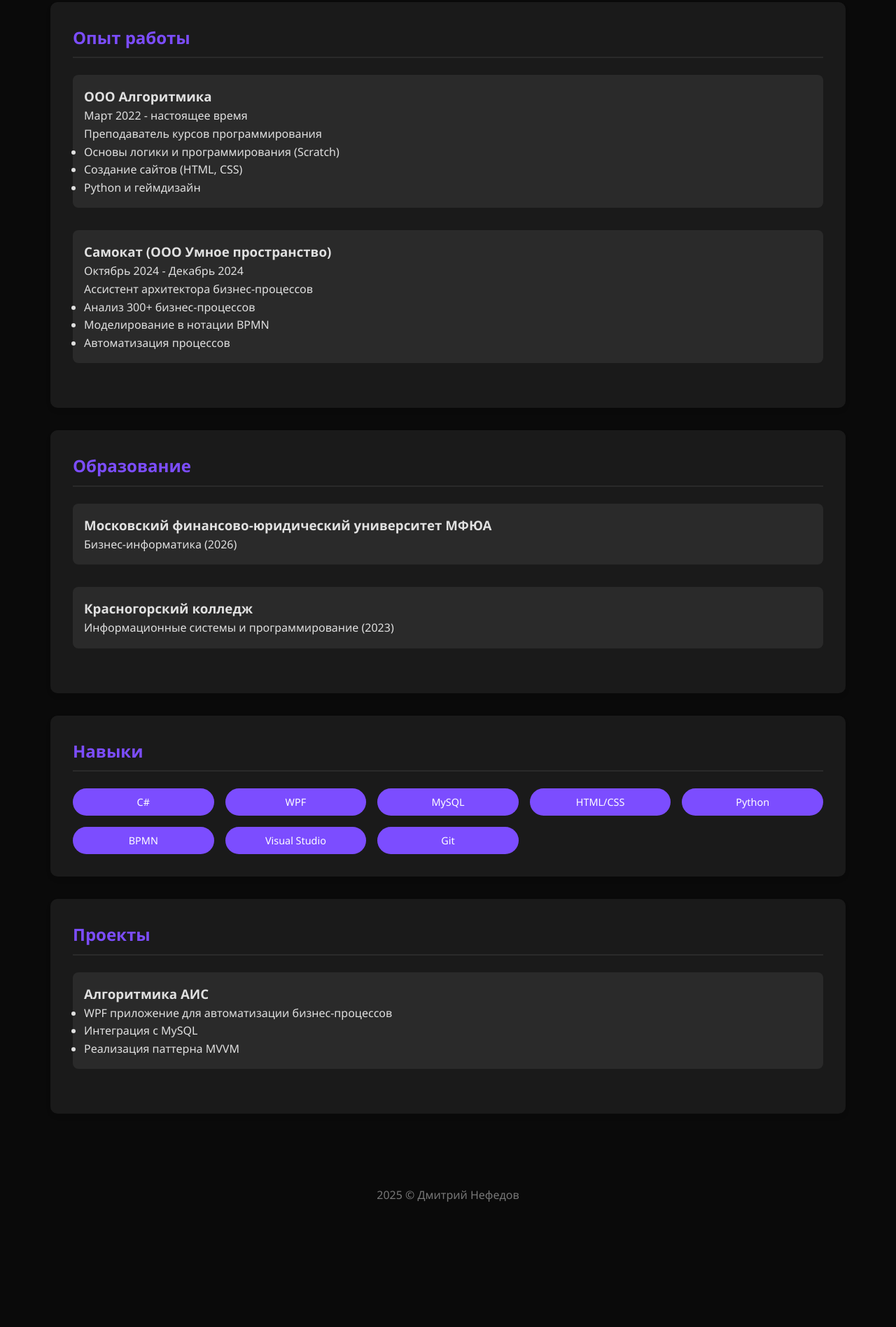
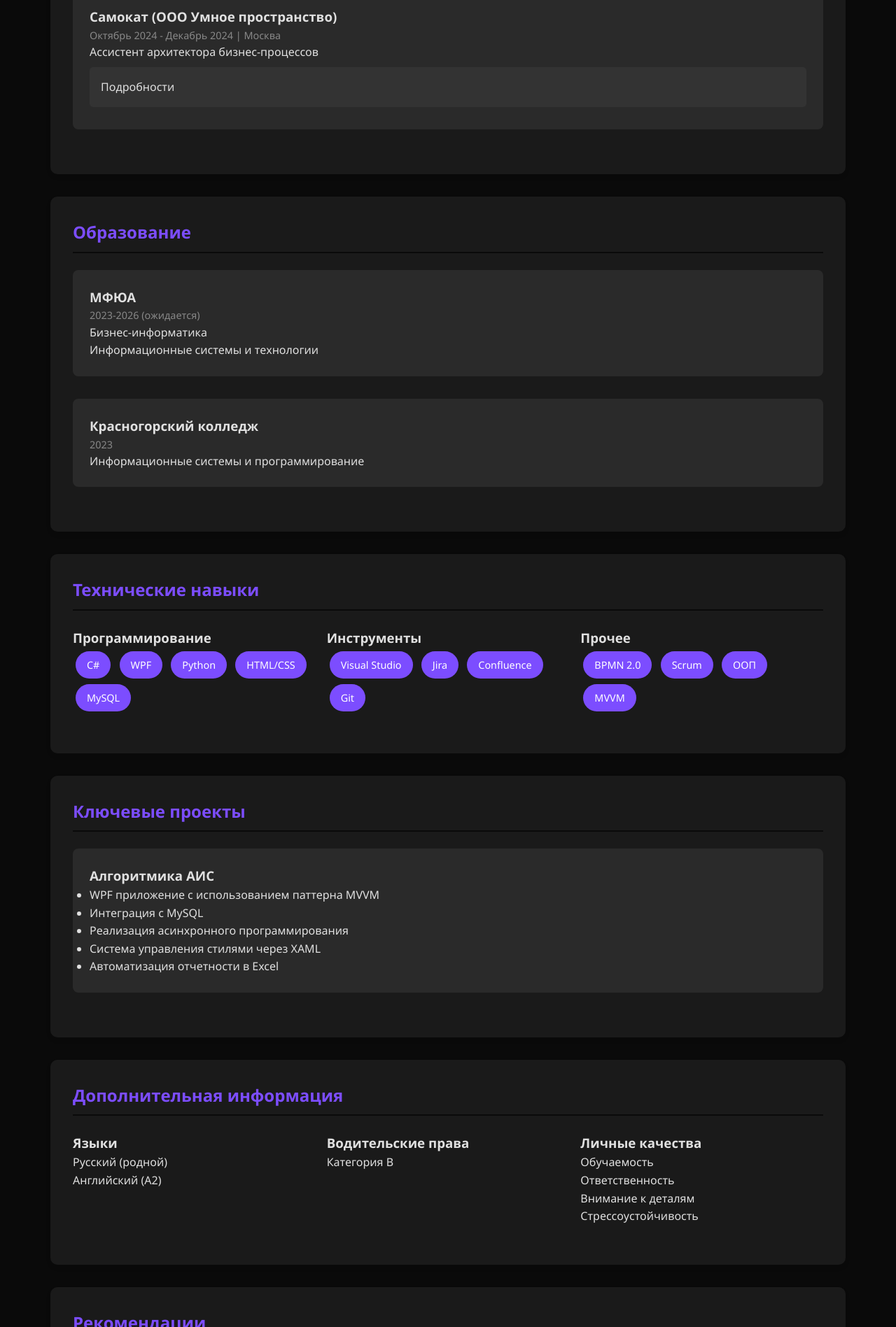
Before and after one commit to nefiodov1557/My-Site, a plain HTML site: page index.html in a window 1280 px wide. Shown: the part 903-2800 px from the top of the page at 70% size. Before the commit the page ends 2625 px from the top, so only its background shows below. Drawn offline with nearby package versions, Linux system fonts and the light colour scheme.

Commit message:
Update index.html

```diff
--- a/index.html
+++ b/index.html
@@ -3,8 +3,16 @@
 <head>
     <meta charset="UTF-8">
     <meta name="viewport" content="width=device-width, initial-scale=1.0">
-    <title>Нефедов Дмитрий - C# разработчик</title>
+    <title>Нефедов Дмитрий - Full Stack C# Developer</title>
+    <link href="https://unpkg.com/boxicons@2.1.4/css/boxicons.min.css" rel="stylesheet">
     <style>
+        :root {
+            --primary: #7c4dff;
+            --dark: #0a0a0a;
+            --dark-gray: #1a1a1a;
+            --text: #e0e0e0;
+        }
+
         * {
             margin: 0;
             padding: 0;
@@ -13,8 +21,8 @@
         }
 
         body {
-            background: #0a0a0a;
-            color: #e0e0e0;
+            background: var(--dark);
+            color: var(--text);
             line-height: 1.6;
         }
 
@@ -24,7 +32,7 @@
             padding: 2rem;
         }
 
-        /* Шапка */
+        /* Header */
         .header {
             display: grid;
             grid-template-columns: 200px 1fr;
@@ -33,23 +41,34 @@
             align-items: center;
         }
 
+        header a{
+            color: #7c4dff;
+        }
+
         .photo {
             width: 200px;
             height: 200px;
             border-radius: 50%;
             object-fit: cover;
-            border: 3px solid #2a2a2a;
+            border: 3px solid var(--dark-gray);
         }
 
         .contacts {
-            background: #1a1a1a;
+            background: var(--dark-gray);
             padding: 1.5rem;
             border-radius: 10px;
         }
 
-        /* Секции */
+        .contact-item {
+            display: flex;
+            align-items: center;
+            gap: 0.5rem;
+            margin: 0.5rem 0;
+        }
+
+        /* Sections */
         .section {
-            background: #1a1a1a;
+            background: var(--dark-gray);
             padding: 2rem;
             margin-bottom: 2rem;
             border-radius: 10px;
@@ -63,55 +82,71 @@
         }
 
         h2 {
-            color: #7c4dff;
+            color: var(--primary);
             margin-bottom: 1.5rem;
-            border-bottom: 2px solid #2a2a2a;
+            border-bottom: 2px solid var(--dark);
             padding-bottom: 0.5rem;
         }
 
-        .job-item, .edu-item {
+        .job-item, .edu-item, .project-item {
             margin-bottom: 2rem;
-            padding: 1rem;
+            padding: 1.5rem;
             background: #2a2a2a;
             border-radius: 8px;
+            position: relative;
         }
 
-        .skills {
+        .timeline {
+            color: #888;
+            font-size: 0.9rem;
+        }
+
+        .skills-grid {
             display: grid;
-            grid-template-columns: repeat(auto-fit, minmax(200px, 1fr));
+            grid-template-columns: repeat(auto-fit, minmax(250px, 1fr));
             gap: 1rem;
         }
 
+        .skill-category {
+            margin-bottom: 1.5rem;
+        }
+
         .skill-tag {
-            background: #7c4dff;
+            background: var(--primary);
             color: white;
             padding: 0.5rem 1rem;
             border-radius: 20px;
             text-align: center;
             font-size: 0.9rem;
+            margin: 0.25rem;
+            display: inline-block;
         }
 
-        a {
-            color: #7c4dff;
-            text-decoration: none;
+        .accordion {
+            cursor: pointer;
+            padding: 1rem;
+            background: #333;
+            border-radius: 5px;
+            margin: 0.5rem 0;
         }
 
-        a:hover {
-            text-decoration: underline;
+        .panel {
+            display: none;
+            padding: 1rem;
+            background: #2a2a2a;
+            border-radius: 5px;
         }
 
-        /* Стиль для блока "Обо мне" */
-        .about-me {
-            background: #2a2a2a;
-            padding: 2rem;
-            border-radius: 10px;
-            box-shadow: 0 4px 6px rgba(0,0,0,0.1);
+        .recommendations {
+            display: grid;
+            grid-template-columns: repeat(auto-fit, minmax(300px, 1fr));
+            gap: 1rem;
         }
 
-        .about-me p {
-            font-size: 1.1rem;
-            line-height: 1.7;
-            margin-bottom: 1rem;
+        .recommendation-card {
+            background: #2a2a2a;
+            padding: 1.5rem;
+            border-radius: 8px;
         }
 
         @media (max-width: 768px) {
@@ -139,88 +174,169 @@
 <body>
     <div class="container">
         <header class="header">
-            <img src="media/photo_2025-01-05_18-39-50.jpg" alt="Фото" class="photo">
+            <img src="media/image1.jpeg" alt="Фото" class="photo">
             <div class="contacts">
                 <h1>Нефедов Дмитрий Алексеевич</h1>
-                <p>Мужчина, 21 год, родился 24 июля 2003</p>
-                <p>Телефон: <a href="tel:+79775670032">+7 (977) 567-00-32</a></p>
-                <p>Email: <a href="mailto:nefedovdima03@mail.ru">nefedovdima03@mail.ru</a></p>
-                <p>📍 Москва, готов к переезду</p>
+                <div class="contact-item">
+                    <i class='bx bx-calendar'></i>
+                    <p>24 июля 2003 (21 год)</p>
+                </div>
+                <div class="contact-item">
+                    <i class='bx bx-phone'></i>
+                    <a href="tel:+79775670032">+7 (977) 567-00-32</a>
+                </div>
+                <div class="contact-item">
+                    <i class='bx bx-envelope'></i>
+                    <a href="mailto:nefedovdima03@mail.ru">nefedovdima03@mail.ru</a>
+                </div>
+                <div class="contact-item">
+                    <i class='bx bx-map'></i>
+                    <p>Московская обл., Шаховская</p>
+                </div>
             </div>
         </header>
 
-        <!-- Блок "Обо мне" -->
-        <section class="section about-me">
-            <h2>Обо мне</h2>
-            <p>Я — Junior C# разработчик с глубокими знаниями и практическим опытом в разработке программных продуктов на языке C#. Работал с технологиями WPF, MySQL, и использую асинхронное программирование для повышения производительности. Стремлюсь развиваться в области программирования, быстро осваиваю новые технологии и всегда открыт к обучению и новым вызовам.</p>
-            <p>Обладаю опытом разработки систем, включая создание интерактивных приложений, работу с базами данных и реализацию сложных бизнес-логик. Всегда стремлюсь создавать код, который будет не только эффективным, но и легко поддерживаемым.</p>
+        <!-- Цель -->
+        <section class="section">
+            <h2>Цель</h2>
+            <p><strong>Junior C# Developer</strong> с зарплатой 110 000 ₽</p>
+            <div class="timeline">Готов к переезду: Москва | Не готов к командировкам</div>
         </section>
 
+        <!-- Опыт работы -->
         <section class="section">
-            <h2>Цель</h2>
-            <p>Junior C# Developer с зарплатой 110 000 ₽</p>
-        </section>
+            <h2>Опыт работы (3 года)</h2>
 
-        <section class="section">
-            <h2>Опыт работы</h2>
             <div class="job-item">
                 <h3>ООО Алгоритмика</h3>
-                <p>Март 2022 - настоящее время</p>
+                <div class="timeline">Март 2022 - настоящее время | Волоколамск</div>
                 <p>Преподаватель курсов программирования</p>
+                <div class="accordion">Подробности</div>
+                <div class="panel">
                     <ul>
-                    <li>Основы логики и программирования (Scratch)</li>
-                    <li>Создание сайтов (HTML, CSS)</li>
-                    <li>Python и геймдизайн</li>
+                        <li>Преподавание: Scratch Jr, Scratch, HTML/CSS, Python, Roblox Studio</li>
+                        <li>Разработка учебных программ</li>
+                        <li>Автоматизация отчетности с использованием Excel</li>
+                        <li>Управление системами мотивации учащихся</li>
                     </ul>
+                </div>
             </div>
 
             <div class="job-item">
                 <h3>Самокат (ООО Умное пространство)</h3>
-                <p>Октябрь 2024 - Декабрь 2024</p>
+                <div class="timeline">Октябрь 2024 - Декабрь 2024 | Москва</div>
                 <p>Ассистент архитектора бизнес-процессов</p>
+                <div class="accordion">Подробности</div>
+                <div class="panel">
                     <ul>
-                    <li>Анализ 300+ бизнес-процессов</li>
-                    <li>Моделирование в нотации BPMN</li>
-                    <li>Автоматизация процессов</li>
+                        <li>Анализ 300+ сквозных бизнес-процессов</li>
+                        <li>Моделирование в BPMN 2.0</li>
+                        <li>Разработка чек-листов для контроля качества</li>
+                        <li>Участие в автоматизации процессов</li>
+                        <li>Интеграция с CRM и ERP системами</li>
+                    </ul>
+                </div>
+            </div>
+        </section>
+
+        <!-- Образование -->
+        <section class="section">
+            <h2>Образование</h2>
+            <div class="edu-item">
+                <h3>МФЮА</h3>
+                <div class="timeline">2023-2026 (ожидается)</div>
+                <p>Бизнес-информатика</p>
+                <p>Информационные системы и технологии</p>
+            </div>
+
+            <div class="edu-item">
+                <h3>Красногорский колледж</h3>
+                <div class="timeline">2023</div>
+                <p>Информационные системы и программирование</p>
+            </div>
+        </section>
+
+        <!-- Навыки -->
+        <section class="section">
+            <h2>Технические навыки</h2>
+            <div class="skills-grid">
+                <div class="skill-category">
+                    <h3>Программирование</h3>
+                    <span class="skill-tag">C#</span>
+                    <span class="skill-tag">WPF</span>
+                    <span class="skill-tag">Python</span>
+                    <span class="skill-tag">HTML/CSS</span>
+                    <span class="skill-tag">MySQL</span>
+                </div>
+
+                <div class="skill-category">
+                    <h3>Инструменты</h3>
+                    <span class="skill-tag">Visual Studio</span>
+                    <span class="skill-tag">Jira</span>
+                    <span class="skill-tag">Confluence</span>
+                    <span class="skill-tag">Git</span>
+                </div>
+
+                <div class="skill-category">
+                    <h3>Прочее</h3>
+                    <span class="skill-tag">BPMN 2.0</span>
+                    <span class="skill-tag">Scrum</span>
+                    <span class="skill-tag">ООП</span>
+                    <span class="skill-tag">MVVM</span>
+                </div>
+            </div>
+        </section>
+
+        <!-- Проекты -->
+        <section class="section">
+            <h2>Ключевые проекты</h2>
+            <div class="project-item">
+                <h3>Алгоритмика АИС</h3>
+                <ul>
+                    <li>WPF приложение с использованием паттерна MVVM</li>
+                    <li>Интеграция с MySQL</li>
+                    <li>Реализация асинхронного программирования</li>
+                    <li>Система управления стилями через XAML</li>
+                    <li>Автоматизация отчетности в Excel</li>
                 </ul>
             </div>
         </section>
 
+        <!-- Дополнительно -->
         <section class="section">
-            <h2>Образование</h2>
-            <div class="edu-item">
-                <h3>Московский финансово-юридический университет МФЮА</h3>
-                <p>Бизнес-информатика (2026)</p>
+            <h2>Дополнительная информация</h2>
+            <div class="skills-grid">
+                <div class="skill-category">
+                    <h3>Языки</h3>
+                    <p>Русский (родной)<br>Английский (A2)</p>
                 </div>
-            <div class="edu-item">
-                <h3>Красногорский колледж</h3>
-                <p>Информационные системы и программирование (2023)</p>
+
+                <div class="skill-category">
+                    <h3>Водительские права</h3>
+                    <p>Категория B</p>
+                </div>
+
+                <div class="skill-category">
+                    <h3>Личные качества</h3>
+                    <p>Обучаемость<br>Ответственность<br>Внимание к деталям<br>Стрессоустойчивость</p>
+                </div>
             </div>
         </section>
 
+        <!-- Рекомендации -->
         <section class="section">
-            <h2>Навыки</h2>
-            <div class="skills">
-                <span class="skill-tag">C#</span>
-                <span class="skill-tag">WPF</span>
-                <span class="skill-tag">MySQL</span>
-                <span class="skill-tag">HTML/CSS</span>
-                <span class="skill-tag">Python</span>
-                <span class="skill-tag">BPMN</span>
-                <span class="skill-tag">Visual Studio</span>
-                <span class="skill-tag">Git</span>
+            <h2>Рекомендации</h2>
+            <div class="recommendations">
+                <div class="recommendation-card">
+                    <h3>Сергей (Самокат)</h3>
+                    <p>Ведущий архитектор процессов</p>
+                    <p>+7 (XXX) XXX-XX-XX</p>
                 </div>
-        </section>
-
-        <section class="section">
-            <h2>Проекты</h2>
-            <div class="job-item">
-                <h3>Алгоритмика АИС</h3>
-                <ul>
-                    <li>WPF приложение для автоматизации бизнес-процессов</li>
-                    <li>Интеграция с MySQL</li>
-                    <li>Реализация паттерна MVVM</li>
-                </ul>
+                <div class="recommendation-card">
+                    <h3>Артём (Самокат)</h3>
+                    <p>Лидер группы</p>
+                    <p>+7 (XXX) XXX-XX-XX</p>
+                </div>
             </div>
         </section>
     </div>
@@ -230,7 +346,16 @@
     </footer>
 
     <script>
-        // Анимация при скролле
+        // Аккордеон
+        document.querySelectorAll('.accordion').forEach(btn => {
+            btn.addEventListener('click', function() {
+                this.classList.toggle('active');
+                const panel = this.nextElementSibling;
+                panel.style.display = panel.style.display === 'block' ? 'none' : 'block';
+            });
+        });
+
+        // Анимации
         const observer = new IntersectionObserver((entries) => {
             entries.forEach(entry => {
                 if(entry.isIntersecting) {
@@ -240,7 +365,7 @@
             });
         });
 
-        document.querySelectorAll('.section, .job-item, .edu-item').forEach((el) => {
+        document.querySelectorAll('.section, .job-item, .edu-item, .project-item').forEach(el => {
             el.style.opacity = 0;
             el.style.transform = 'translateY(20px)';
             el.style.transition = 'all 0.5s ease-out';
```
Lines whose indentation alone changed are shown as unchanged.
